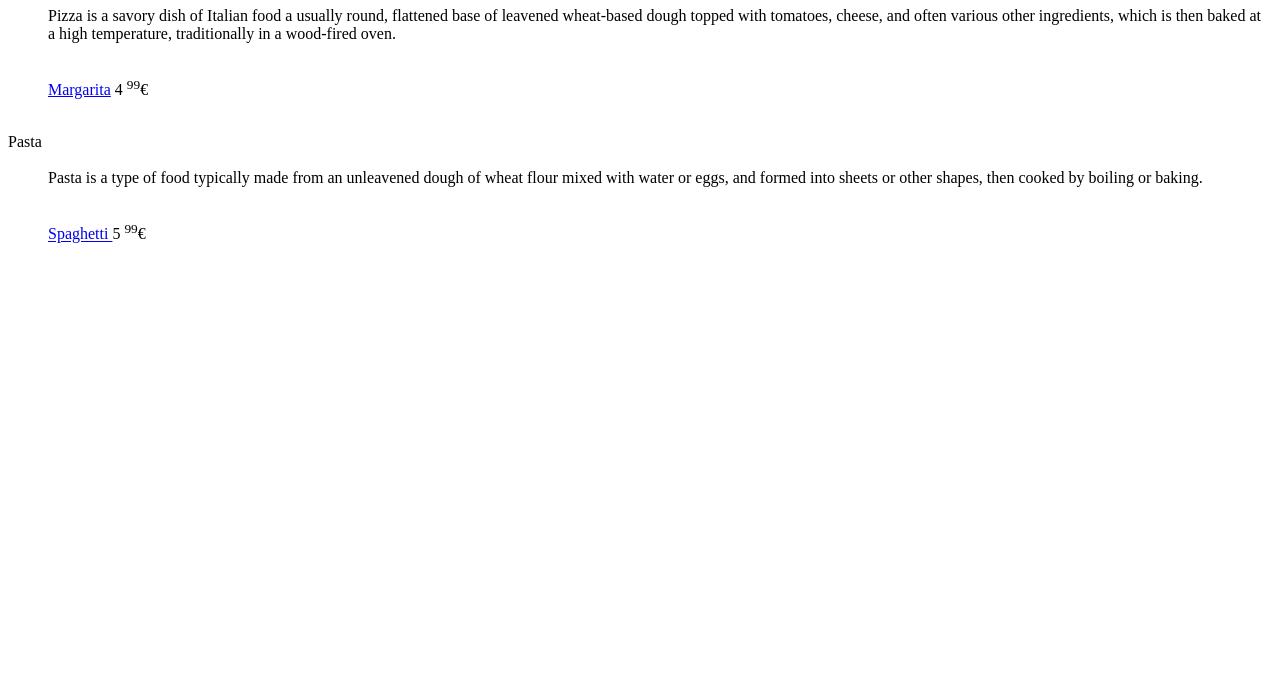
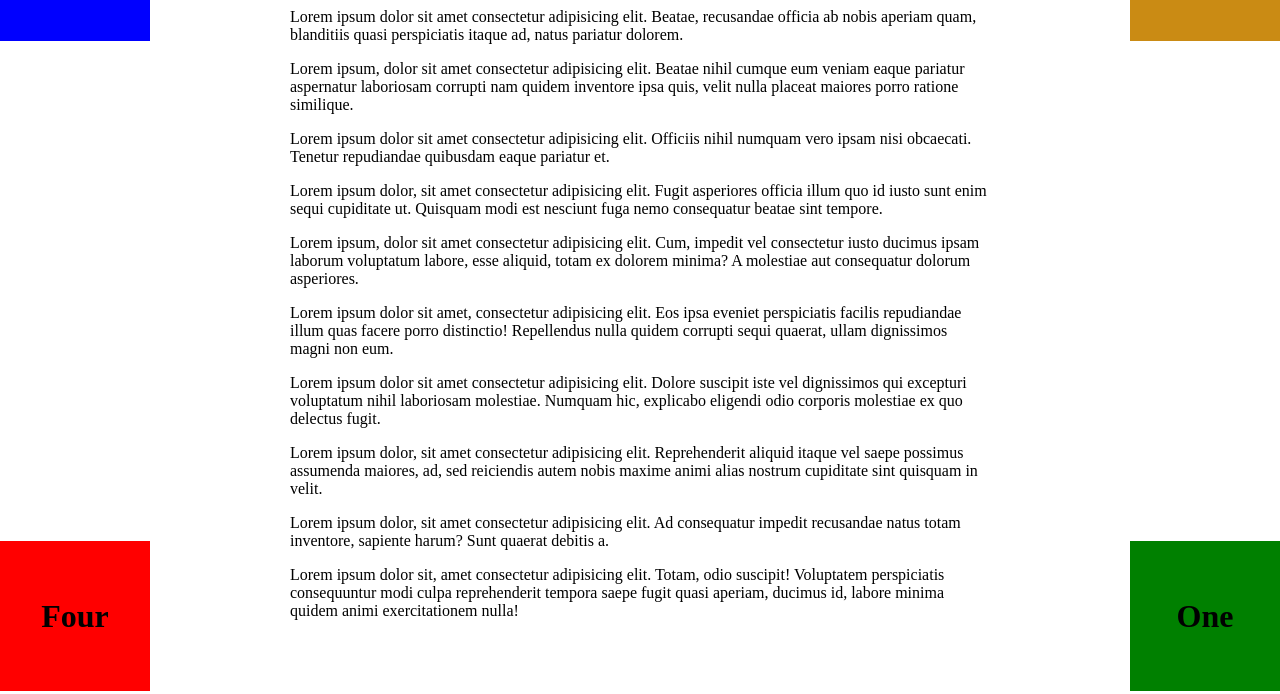
Before and after one commit to edita-bajrami/Bootcamp, a plain HTML site: page Homework/index.html in a window 1280 px wide. Shown: the part 109-803 px from the top of the page. Drawn offline with Linux system fonts and the light colour scheme.

Commit message:
Add files via upload

```diff
--- a/Homework/index.html
+++ b/Homework/index.html
@@ -4,30 +4,100 @@
     <meta charset="UTF-8">
     <meta http-equiv="X-UA-Compatible" content="IE=edge">
     <meta name="viewport" content="width=device-width, initial-scale=1.0">
-    <title>Menu</title>
+    <title>Detyra 6 | CSS3</title>
+    <style>
+
+        .box {
+
+
+            color: black;
+            width: 150px;
+            height: 150px;
+            position: fixed;
+            display: flex;
+            justify-content: center;
+            align-items: center;
+
+
+        }
+
+        .blue{
+            background-color: blue;
+            top: 0px;
+            left: 0px;
+
+        }
+
+        .brown {
+            background-color: rgb(202, 139, 20);
+            top: 0px;
+            right: 0px;
+
+        }
+        .red{
+            background-color: red;
+            bottom: 0px;
+            left: 0px;
+        }
+        .green{
+            background-color: green;
+            bottom: 0px;
+            right: 0px;
+        }
+
+        .text{
+            background-color: white;
+            background-attachment: fixed;
+            background-position: top center;
+            background-size:cover;
+            width: 700px;
+            margin: 0px auto ;
+            padding: 0px 50px 50px 50px;
+
+        }
+
+
+
+    </style>
 </head>
 <body>
-    <h1>Menu</h1>
 
-    <dt>Pizza</dt>
-<br/>
-    <dd>Pizza is a savory dish of Italian food a usually round, flattened base of leavened wheat-based dough topped with tomatoes, cheese, and often various other ingredients, which is then baked at a high temperature, traditionally in a wood-fired oven.</dd>
-    <br/>
-    <dd>
-        <p>
-            <a href="./pizza/Margherita.html">Margarita</a> 4 <sup>99</sup>€
-        </p>
-    </dd>
+    <div class="box blue">
+        <h1 class="center">Three</h1>
+    </div>
+    <div class="box brown">
+        <h1>Two</h1>
+    </div>
+    <div class="box red">
+        <h1>Four</h1>
+    </div>
+    <div class="box green">
+        <h1>One</h1>
+    </div>
 
-    <br>
-    <dt>Pasta</dt>
-<br/>
-    <dd>Pasta  is a type of food typically made from an unleavened dough of wheat flour mixed with water or eggs, and formed into sheets or other shapes, then cooked by boiling or baking.</dd>
-<br/>
-<dd>
-    <p>
-        <a href="./pasta/bolognese/Spaghetti.html">Spaghetti </a> 5 <sup>99</sup>€
-    </p>
-</dd>
+<div class="text">
+    <h1>CSS3 - Stilizimi i formave, @import, Strukturat (pozicionimi, rrafshimi, z-index)</h1>
+
+    <p>Lorem ipsum dolor sit amet consectetur adipisicing elit. Beatae, recusandae officia ab nobis aperiam quam, blanditiis quasi perspiciatis itaque ad, natus pariatur dolorem.</p>
+
+    <p>Lorem ipsum, dolor sit amet consectetur adipisicing elit. Beatae nihil cumque eum veniam eaque pariatur aspernatur laboriosam corrupti nam quidem inventore ipsa quis, velit nulla placeat maiores porro ratione similique.</p>
+
+    <p>Lorem ipsum dolor sit amet consectetur adipisicing elit. Officiis nihil numquam vero ipsam nisi obcaecati. Tenetur repudiandae quibusdam eaque pariatur et.</p>
+
+    <p>Lorem ipsum dolor, sit amet consectetur adipisicing elit. Fugit asperiores officia illum quo id iusto sunt enim sequi cupiditate ut. Quisquam modi est nesciunt fuga nemo consequatur beatae sint tempore.</p>
+
+    <p>Lorem ipsum, dolor sit amet consectetur adipisicing elit. Cum, impedit vel consectetur iusto ducimus ipsam laborum voluptatum labore, esse aliquid, totam ex dolorem minima? A molestiae aut consequatur dolorum asperiores.</p>
+
+    <p>Lorem ipsum dolor sit amet, consectetur adipisicing elit. Eos ipsa eveniet perspiciatis facilis repudiandae illum quas facere porro distinctio! Repellendus nulla quidem corrupti sequi quaerat, ullam dignissimos magni non eum.</p>
+
+    <p>Lorem ipsum dolor sit amet consectetur adipisicing elit. Dolore suscipit iste vel dignissimos qui excepturi voluptatum nihil laboriosam molestiae. Numquam hic, explicabo eligendi odio corporis molestiae ex quo delectus fugit.</p>
+
+    <p>Lorem ipsum dolor, sit amet consectetur adipisicing elit. Reprehenderit aliquid itaque vel saepe possimus assumenda maiores, ad, sed reiciendis autem nobis maxime animi alias nostrum cupiditate sint quisquam in velit.</p>
+
+    <p>Lorem ipsum dolor, sit amet consectetur adipisicing elit. Ad consequatur impedit recusandae natus totam inventore, sapiente harum? Sunt quaerat debitis a.</p>
+
+    <p>Lorem ipsum dolor sit, amet consectetur adipisicing elit. Totam, odio suscipit! Voluptatem perspiciatis consequuntur modi culpa reprehenderit tempora saepe fugit quasi aperiam, ducimus id, labore minima quidem animi exercitationem nulla!</p>
+
+</div>
 </body>
 </html>
```
